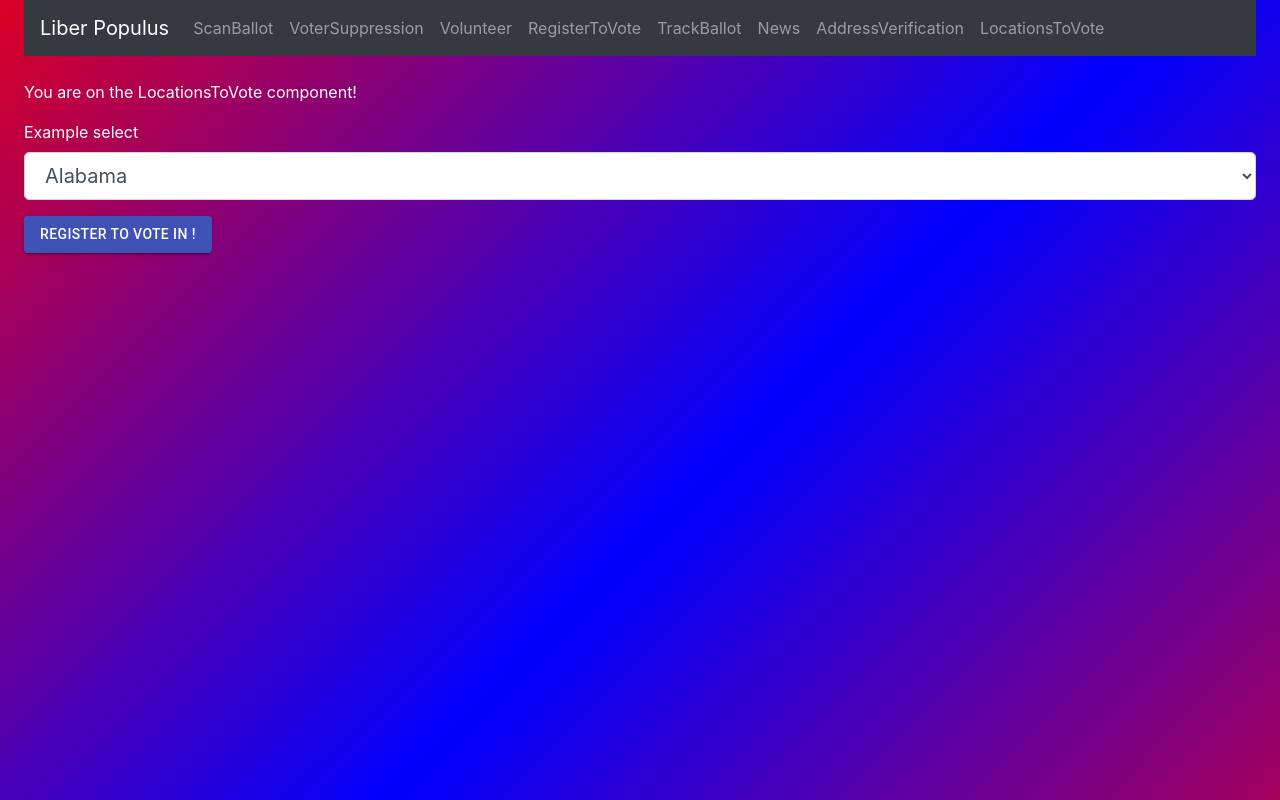
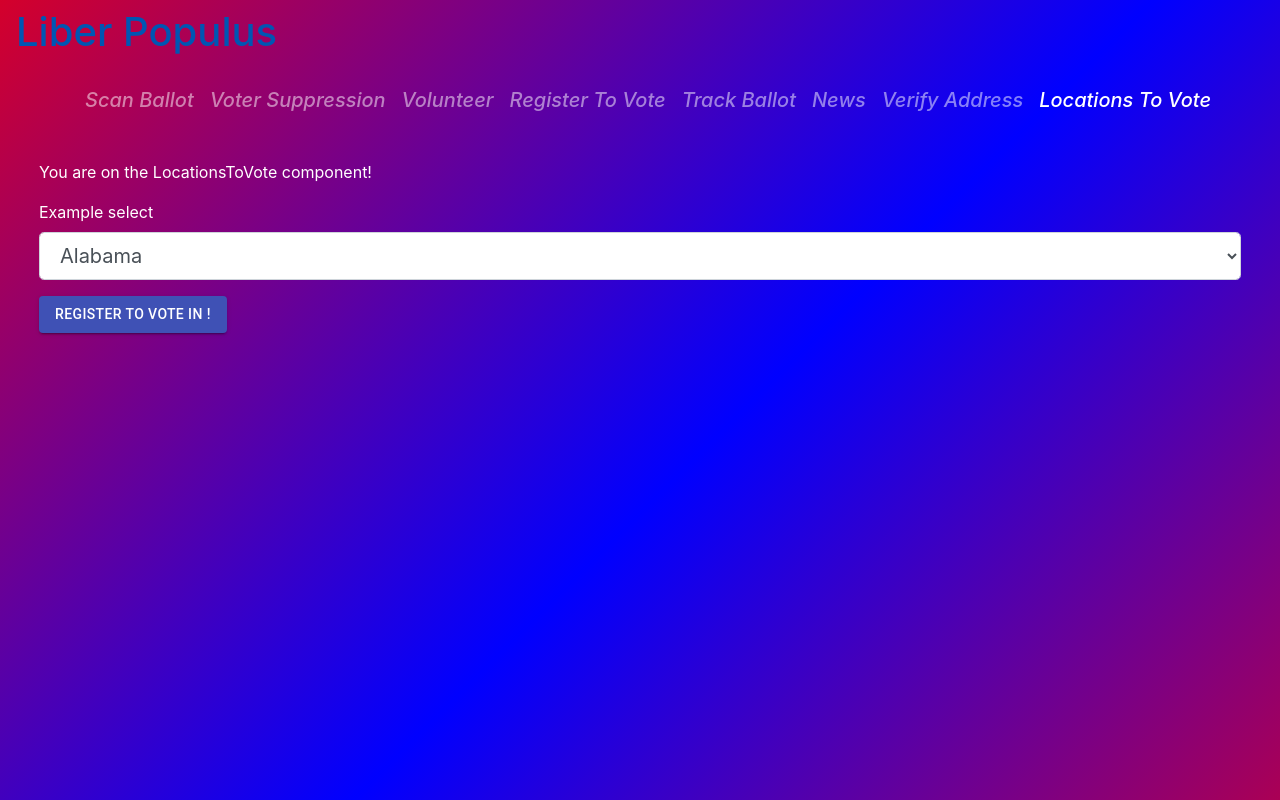
Before and after one commit to VerdantPanda/voter-app, a React (Create React App) app in the folder frontend/voter-app/: page /LocationsToVote in a window 1280 px wide. Built offline with nearby package versions, Linux system fonts and the light colour scheme; what google-maps-react would draw is missing.

Commit message:
Front End pretty now.

```diff
--- a/frontend/voter-app/package.json
+++ b/frontend/voter-app/package.json
@@ -7,6 +7,7 @@
     "@testing-library/jest-dom": "^4.2.4",
     "@testing-library/react": "^9.3.2",
     "@testing-library/user-event": "^7.1.2",
+    "animated": "^0.2.2",
     "axios": "^0.20.0",
     "bootstrap": "^4.5.2",
     "bs-custom-file-input": "^1.3.4",
@@ -18,8 +19,10 @@
     "react-google-maps": "^9.4.5",
     "react-iframe": "^1.8.0",
     "react-images-upload": "^1.2.8",
+    "react-reveal": "^1.2.2",
     "react-router-dom": "^5.2.0",
-    "react-scripts": "3.4.3"
+    "react-scripts": "3.4.3",
+    "react-transition-group": "^4.4.1"
   },
   "scripts": {
     "start": "react-scripts start",
@@ -30,7 +33,6 @@
   "eslintConfig": {
     "extends": "react-app"
   },
-
   "browserslist": {
     "production": [
       ">0.2%",
--- a/frontend/voter-app/src/App.js
+++ b/frontend/voter-app/src/App.js
@@ -1,7 +1,19 @@
 import React from "react";
 import "./App.css";
-import { BrowserRouter as Router, Route } from "react-router-dom";
+import "./components/routerStyles.css";
+import {
+  BrowserRouter as Router,
+  Route,
+  Link,
+  NavLink,
+} from "react-router-dom";
+import { CSSTransition } from "react-transition-group";
 import { Redirect } from "react-router-dom";
+import {
+  Container as ContainerBootStrap,
+  Navbar as NavbarBootStrap,
+  Nav,
+} from "react-bootstrap";
 
 import Navbar from "./components/navbar.component";
 import ScanBallot from "./components/ScanBallot.component";
@@ -15,31 +27,93 @@ import LocationsToVote from "./components/LocationsToVote.component";
 import Home from "./components/Home.component";
 import Container from "@material-ui/core/Container";
 import Gradient from "./components/Gradient";
+import { Fade, Slide, Zoom } from "react-reveal";
+
+const routes = [
+  //{ path: "/", name: "", Component: "" },
+  { path: "/Home", name: "", Component: Home },
+  { path: "/ScanBallot", name: "Scan Ballot", Component: ScanBallot },
+  {
+    path: "/VoterSuppression",
+    name: " Voter Suppression",
+    Component: VoterSuppression,
+  },
+  { path: "/Volunteer", name: "Volunteer", Component: Volunteer },
+  {
+    path: "/RegisterToVote",
+    name: "Register To Vote",
+    Component: RegisterToVote,
+  },
+  { path: "/TrackBallot", name: "Track Ballot", Component: TrackBallot },
+  { path: "/News", name: "News", Component: News },
+  {
+    path: "/AddressVerification",
+    name: "Verify Address",
+    Component: AddressVerification,
+  },
+  {
+    path: "/LocationsToVote",
+    name: "Locations To Vote",
+    Component: LocationsToVote,
+  },
+];
 
 function App() {
   return (
     <div className="test">
+      {" "}
       <Router>
-        {/* <div className="container"> */}
+        <Nav.Link as={NavLink} to="/Home">
+          <Slide left>
+            <h1> Liber Populus</h1>
+          </Slide>
+        </Nav.Link>
         <Container maxWidth="lg">
-          <Navbar />
+          <Fade top>
+            <NavbarBootStrap variant="dark">
+              {" "}
+              <Nav className="mx-auto">
+                {routes.map((route) => (
+                  <Nav.Link
+                    key={route.path}
+                    as={NavLink}
+                    to={route.path}
+                    activeClassName="active"
+                    exact
+                  >
+                    <h5>
+                      <i>{route.name}</i>
+                    </h5>
+                  </Nav.Link>
+                ))}
+              </Nav>
+            </NavbarBootStrap>
+          </Fade>
           <br />
           <Route exact path="/">
             {<Redirect to="/Home" />}
           </Route>
-          <Route path="/Home" component={Home}></Route>
-          <Route path="/ScanBallot" component={ScanBallot}></Route>
-          <Route path="/VoterSuppression" component={VoterSuppression}></Route>
-          <Route path="/Volunteer" component={Volunteer}></Route>
-          <Route path="/RegisterToVote" component={RegisterToVote}></Route>
-          <Route path="/TrackBallot" component={TrackBallot}></Route>
-          <Route path="/News" component={News}></Route>
-          <Route
-            path="/AddressVerification"
-            component={AddressVerification}
-          ></Route>
-          <Route path="/LocationsToVote" component={LocationsToVote}></Route>
-          {/* </div> */}
+          {/* Other Routes */}
+          <Zoom top>
+            <Container className="container">
+              {routes.map(({ path, Component }) => (
+                <Route key={path} exact path={path}>
+                  {({ match }) => (
+                    <CSSTransition
+                      in={match != null}
+                      timeout={300}
+                      classNames="page"
+                      unmountOnExit
+                    >
+                      <div className="page">
+                        <Component />
+                      </div>
+                    </CSSTransition>
+                  )}
+                </Route>
+              ))}
+            </Container>
+          </Zoom>
         </Container>
       </Router>
     </div>
--- a/frontend/voter-app/src/components/Home.component.js
+++ b/frontend/voter-app/src/components/Home.component.js
@@ -1,5 +1,5 @@
 import React, { Component } from "react";
-import Redirect from 'react-router-dom';
+// import Redirect from 'react-router-dom';
 
 export default class Home extends Component {
   render() {
--- /dev/null
+++ b/frontend/voter-app/src/components/routerStyles.css
@@ -0,0 +1,31 @@
+.container {
+  position: relative;
+}
+
+.page {
+  position: absolute;
+  left: 15px;
+  right: 15px;
+}
+
+.page-enter {
+  opacity: 0;
+  transform: scale(1.1);
+}
+
+.page-enter-active {
+  opacity: 1;
+  transform: scale(1);
+  transition: opacity 300ms, transform 300ms;
+}
+
+.page-exit {
+  opacity: 1;
+  transform: scale(1);
+}
+
+.page-exit-active {
+  opacity: 0;
+  transform: scale(0.9);
+  transition: opacity 300ms, transform 300ms;
+}
```
Also changed, not shown: 2 other files (tests, documents, lock files or other folders).
